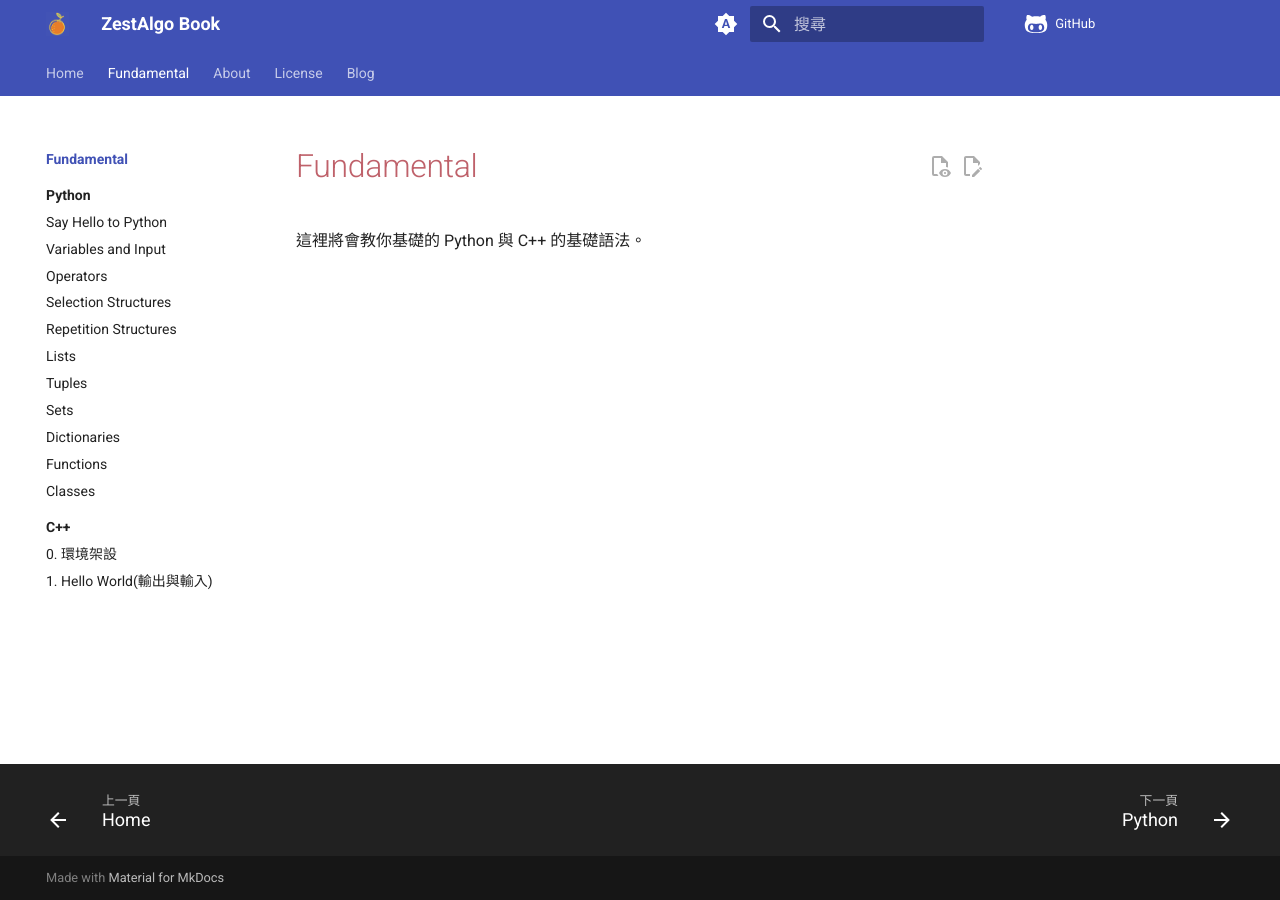
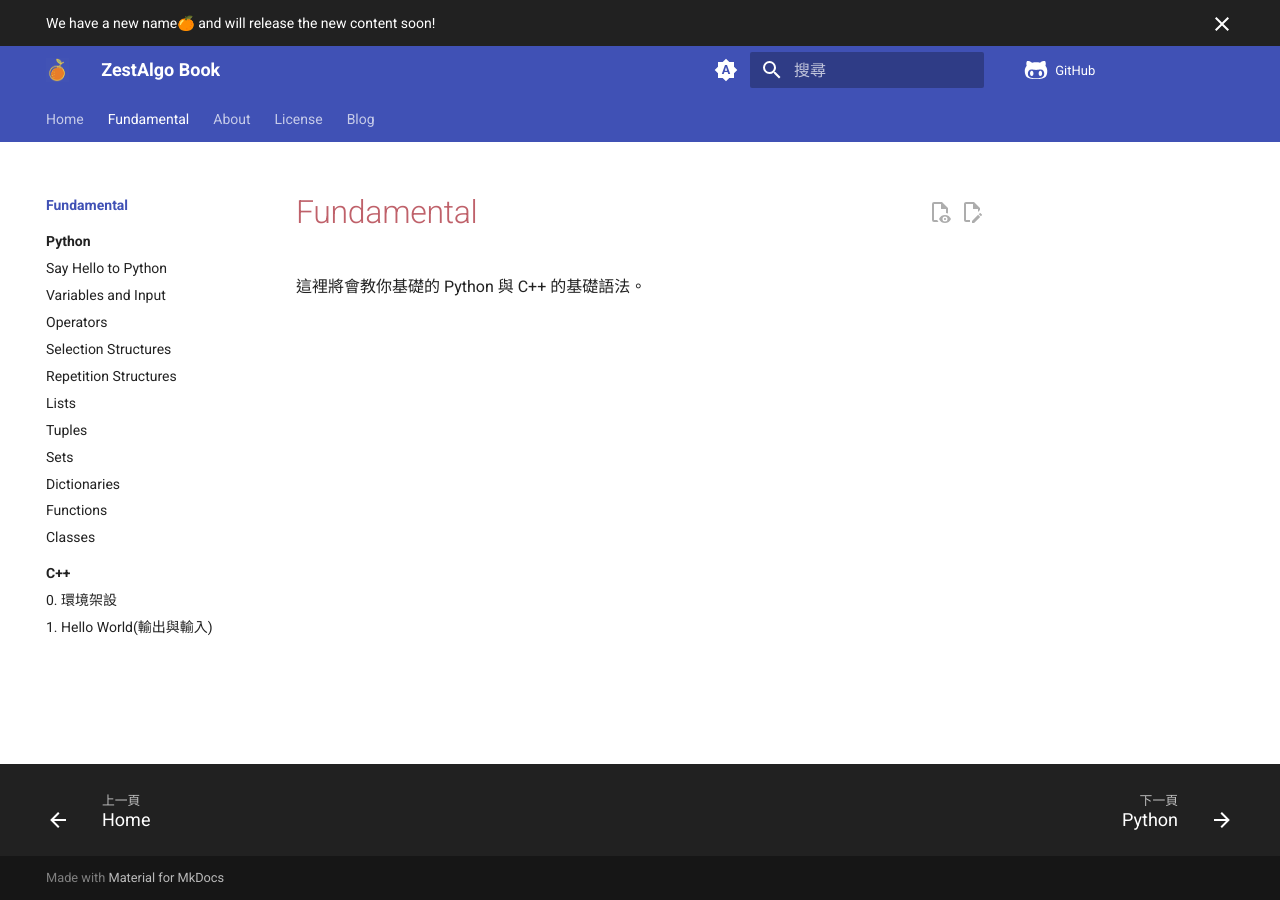
Before and after one commit to cheung4843/ZestAlgo, an MkDocs documentation site: the page built from docs/fundamental/index.md, in a window 1280 px wide. Built offline with MkDocs 1.6.1 and Material for MkDocs 9.7.7, drawn with Linux system fonts in a browser that asks for light colours; comment, search, counter and statistics services are not loaded.

```diff
--- a/mkdocs.yml
+++ b/mkdocs.yml
@@ -36,11 +36,11 @@ markdown_extensions:
   # MathJax
   - pymdownx.arithmatex:
       generic: true
-  # callout:
+  # callout
   - admonition
   - pymdownx.details
   - pymdownx.superfences
-  # 程式碼高亮
+  # code highlight
   - pymdownx.highlight:
       anchor_linenums: true
       line_spans: __span
@@ -52,9 +52,12 @@ markdown_extensions:
 
 theme:
   name: material
+  custom_dir: overrides
   icon:
     repo: fontawesome/brands/github-alt
   features:
+    # header above the content
+    - header.autohide
     - announce.dismiss
     - content.action.edit
     - content.action.view
@@ -132,5 +135,7 @@ plugins:
       enable_creation_date: true
   # - git-authors
   - git-committers:
+      # disabled when building, don't care the error that show in your editor
+      enabled: !ENV [CI, false]
       repository: cheung4843/ZestAlgo
       branch: main
--- /dev/null
+++ b/overrides/main.html
@@ -0,0 +1,5 @@
+{% extends "base.html" %}
+
+{% block announce %}
+  We have a new name🍊 and will release the new content soon!
+{% endblock %}
```
